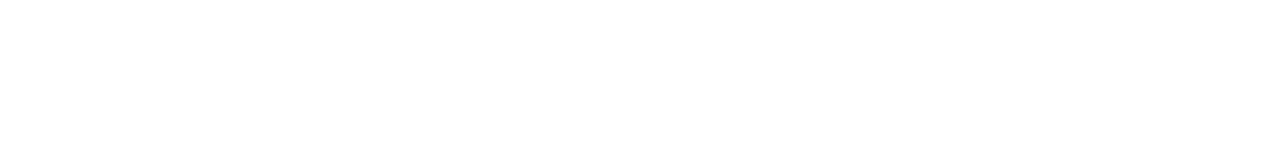
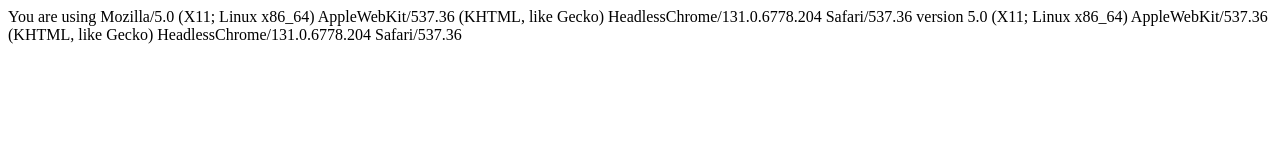
Before and after one commit to acciojob/browser-info-archanak55201, a website: page main.html in a window 1280 px wide. Drawn offline with Linux system fonts and the light colour scheme.

Commit message:
created a submission

```diff
--- a/main.html
+++ b/main.html
@@ -8,6 +8,7 @@
 
 <body>
 	<!-- the entire body must be written by student -->
+	<div id="value"></div>
     <script type="text/javascript" src="./script.js">
 </script>
 
--- a/script.js
+++ b/script.js
@@ -1 +1,3 @@
 //your JS code here. If required.
+const value=document.getElementById("value");
+value.innerText="You are using " + navigator.userAgent + " version " + navigator.appVersion;
```
